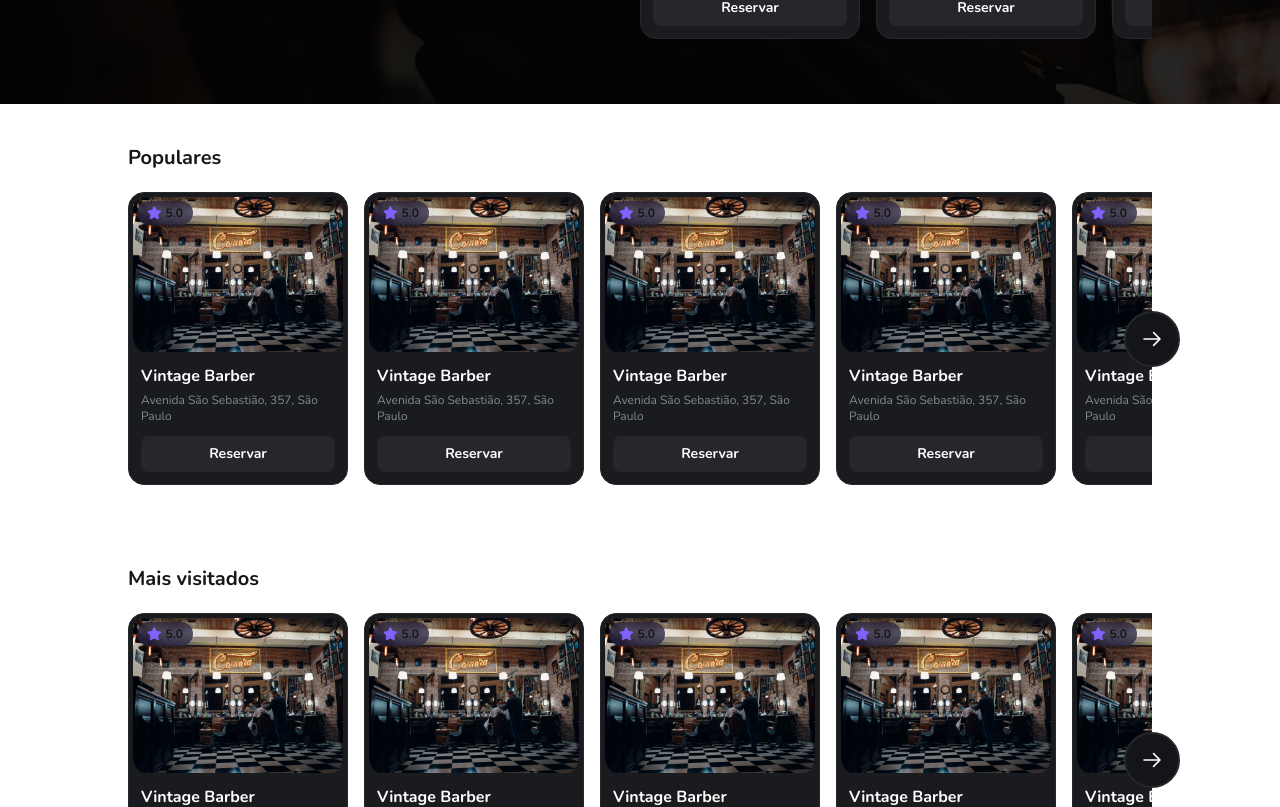
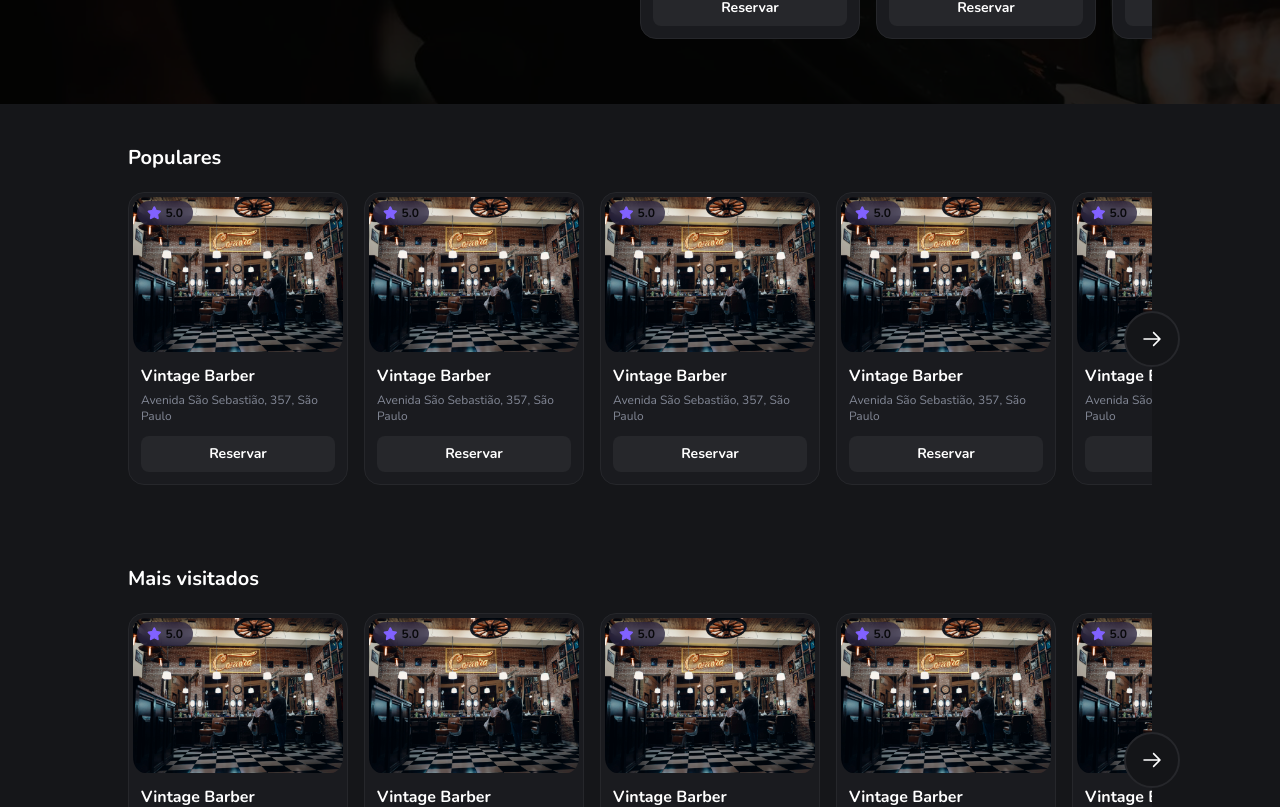
Before and after one commit to iuryyxd/fsw-barber, a Next.js app: page / in a window 1280 px wide. Shown: the part 455-1262 px from the top of the page. Built offline with nearby package versions, Linux system fonts and the light colour scheme.

Commit message:
style: add body background color

```diff
--- a/src/app/(home)/page.tsx
+++ b/src/app/(home)/page.tsx
@@ -27,12 +27,12 @@ export default function Home() {
       </section>
 
       <section className="py-10 px-32 space-y-5">
-        <span className="bold-xl">Populares</span>
+        <span className="bold-xl text-white">Populares</span>
         <Carousel size={10} />
       </section>
 
       <section className="pt-10 px-32 space-y-5">
-        <span className="bold-xl">Mais visitados</span>
+        <span className="bold-xl text-white">Mais visitados</span>
         <Carousel size={10} />
       </section>
     </div>
--- a/src/app/globals.css
+++ b/src/app/globals.css
@@ -1,30 +1,6 @@
 @tailwind base;
 @tailwind components;
 @tailwind utilities;
-
-:root {
-  --background: #ffffff;
-  --foreground: #171717;
-}
-
-@media (prefers-color-scheme: dark) {
-  :root {
-    --background: #0a0a0a;
-    --foreground: #ededed;
-  }
-}
-
-body {
-  color: var(--foreground);
-  background: var(--background);
-  font-family: Arial, Helvetica, sans-serif;
-}
-
-@layer utilities {
-  .text-balance {
-    text-wrap: balance;
-  }
-}
 
 @layer base {
   :root {
@@ -58,6 +34,16 @@ body {
     --gray-100: #26272B;
     --gray-200: #4E525B;
     --gray-300: #838896;
+  }
+}
+
+body {
+  background: hsl(var(--background));
+}
+
+@layer utilities {
+  .text-balance {
+    text-wrap: balance;
   }
 }
 
```
